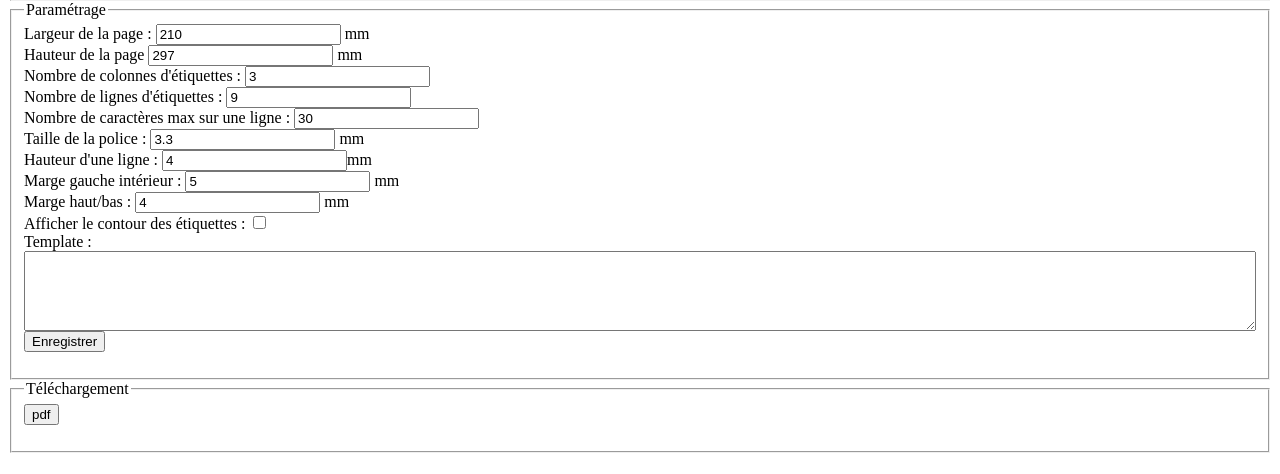
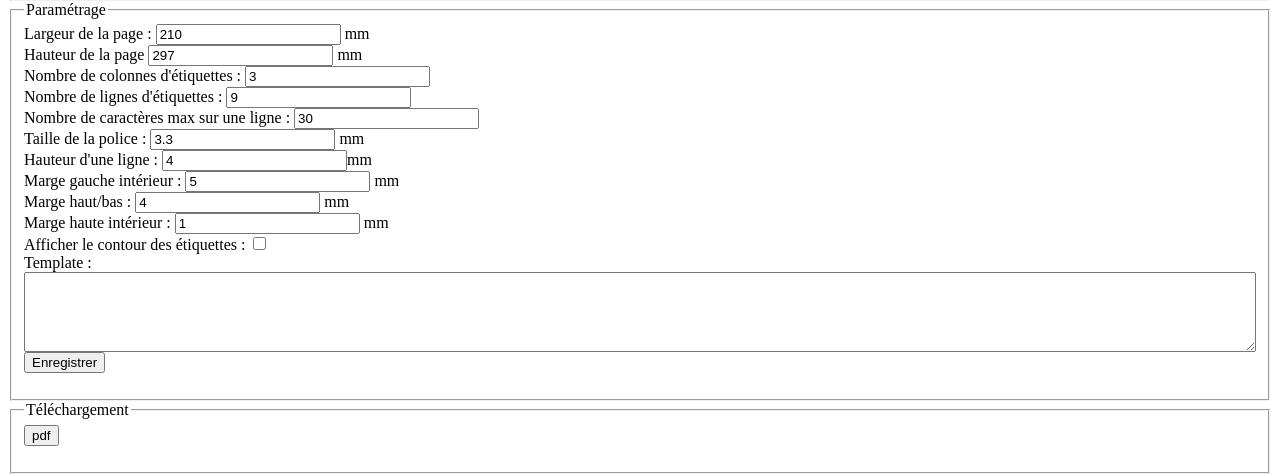
Before and after one commit to ndamiens/etiquettes, a PHP site: page / in a window 1280 px wide. Shown: the part 184-658 px from the top of the page. Run offline with PHP 8.4, Linux system fonts and the light colour scheme.

Commit message:
marge haute intérieur

```diff
--- a/etiquettes.php
+++ b/etiquettes.php
@@ -111,6 +111,7 @@ class Planche {
 		for ($i=0;$i<$this->params["colonnes"];$i++) {
 			for ($j=0;$j<$this->params["lignes"];$j++) {
 				list($x,$y) = $this->et_origine($i,$j);
+				$y += $this->params["marge_haut_interieur"]; // petite tolérance pour pas être sur le bord
 				$x += $marge;
 				foreach ($this->source_donnees->lignes($this->params['lmax']) as $ligne) {
 					$txt = $this->doc->createElement("text",$ligne);
--- a/index.php
+++ b/index.php
@@ -15,14 +15,15 @@ if (!isset($_SESSION['params'])) {
 		"fichier" => null,
 		"template" => "",
 		"marge_hautbas" => 4,
-		"debug" => 0
+		"debug" => 0,
+		"marge_haut_interieur" => 1
 	);
 }
 
 if (isset($_POST['action'])) {
 	switch ($_POST['action']) {
 		case 'param':
-			$keys = array("width","height","colonnes","lignes","lmax","taille_police","marge","interligne","template","marge_hautbas","debug");
+			$keys = array("width","height","colonnes","lignes","lmax","taille_police","marge","interligne","template","marge_hautbas","debug","marge_haut_interieur");
 			foreach ($keys as $k) $_SESSION['params'][$k] = $_POST[$k];
 			page();
 			break;
@@ -91,6 +92,7 @@ function page() {
 		<label>Hauteur d'une ligne : <input type="text" name="interligne" value="<?php echo $_SESSION['params']['interligne']; ?>"/>mm</label><br/>
 		<label>Marge gauche intérieur : <input type="text" name="marge" value="<?php echo $_SESSION['params']['marge']; ?>"/> mm</label><br/>
 		<label>Marge haut/bas : <input type="text" name="marge_hautbas" value="<?php echo $_SESSION['params']['marge_hautbas']; ?>"/> mm</label><br/>
+		<label>Marge haute intérieur : <input type="text" name="marge_haut_interieur" value="<?php echo $_SESSION['params']['marge_haut_interieur']; ?>"/> mm</label><br/>
 		<label>Afficher le contour des étiquettes : <input type="checkbox" name="debug" value="1" <?php echo ($_SESSION['params']['debug']==1)?'checked':''; ?>/></label><br/>
 		<label>Template :</label><br/>
 		<textarea name="template" style="width:100%; height: 6em;"><?php echo $_SESSION['params']['template']; ?></textarea>
```
